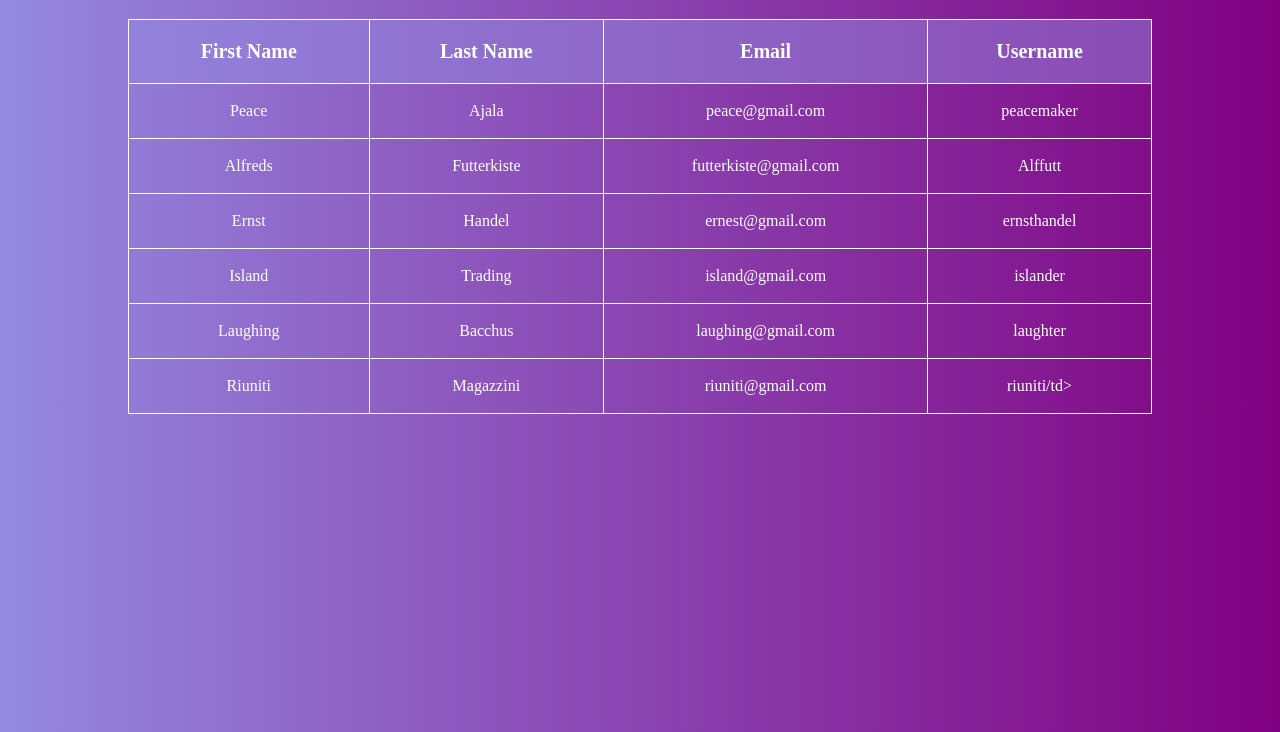
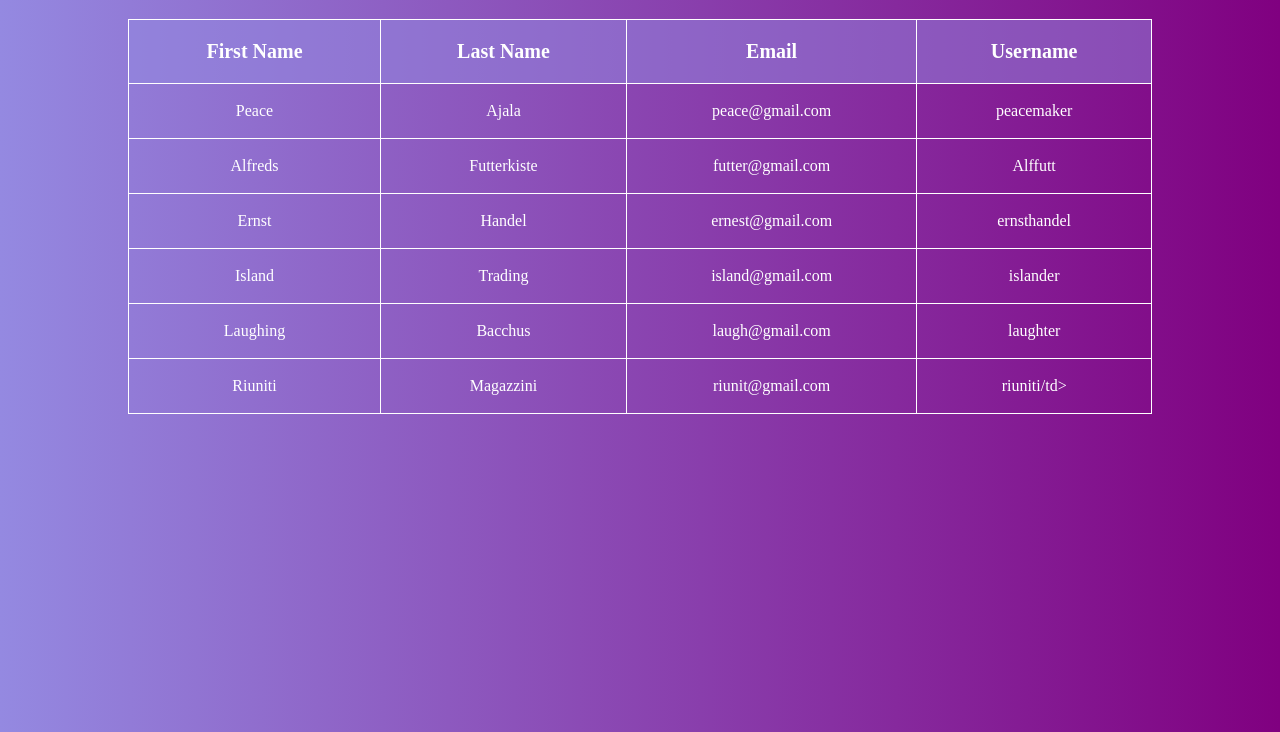
Before and after one commit to Oluwalopamilerin/devcareer-table-project, a plain HTML site: page index.html in a window 1280 px wide. Shown: the part 108-840 px from the top of the page. Drawn offline with Linux system fonts and the light colour scheme.

Commit message:
corrected the data

```diff
--- a/index.html
+++ b/index.html
@@ -31,7 +31,7 @@
       <tr>
         <td data-label="First Name">Alfreds</td>
         <td data-label="Last Name">Futterkiste</td>
-        <td data-label="Email">futterkiste@gmail.com</td>
+        <td data-label="Email">futter@gmail.com</td>
         <td data-label="Username">Alffutt</td>
       </tr>
       <tr>
@@ -51,14 +51,14 @@
       <tr>
         <td data-label="First Name">Laughing</td>
         <td data-label="Last Name">Bacchus</td>
-        <td data-label="Email">laughing@gmail.com</td>
+        <td data-label="Email">laugh@gmail.com</td>
         <td data-label="Username">laughter</td>
       </tr>
 
       <tr>
         <td data-label="First Name">Riuniti</td>
         <td data-label="Last Name">Magazzini</td>
-        <td data-label="Email">riuniti@gmail.com</td>
+        <td data-label="Email">riunit@gmail.com</td>
         <td data-label="Username">riuniti/td>
       </tr>
 
```
